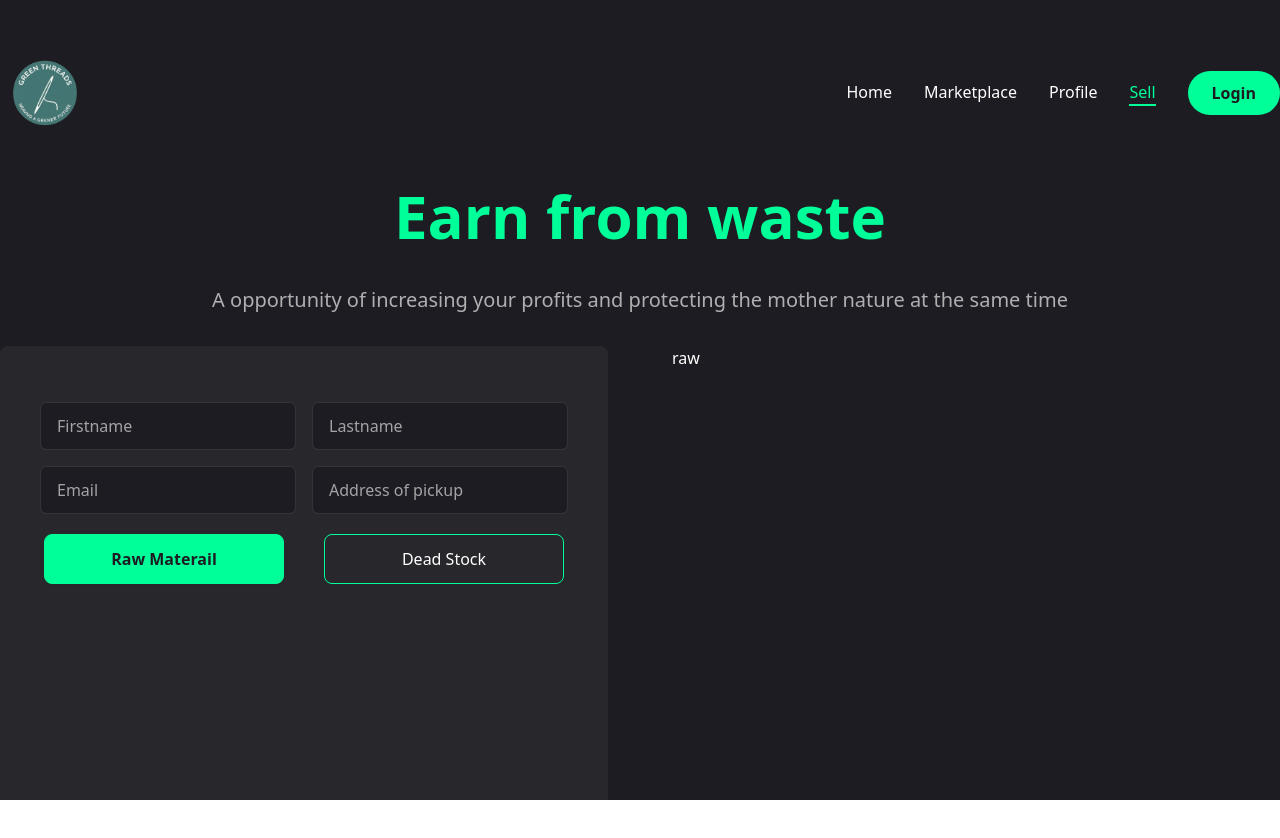
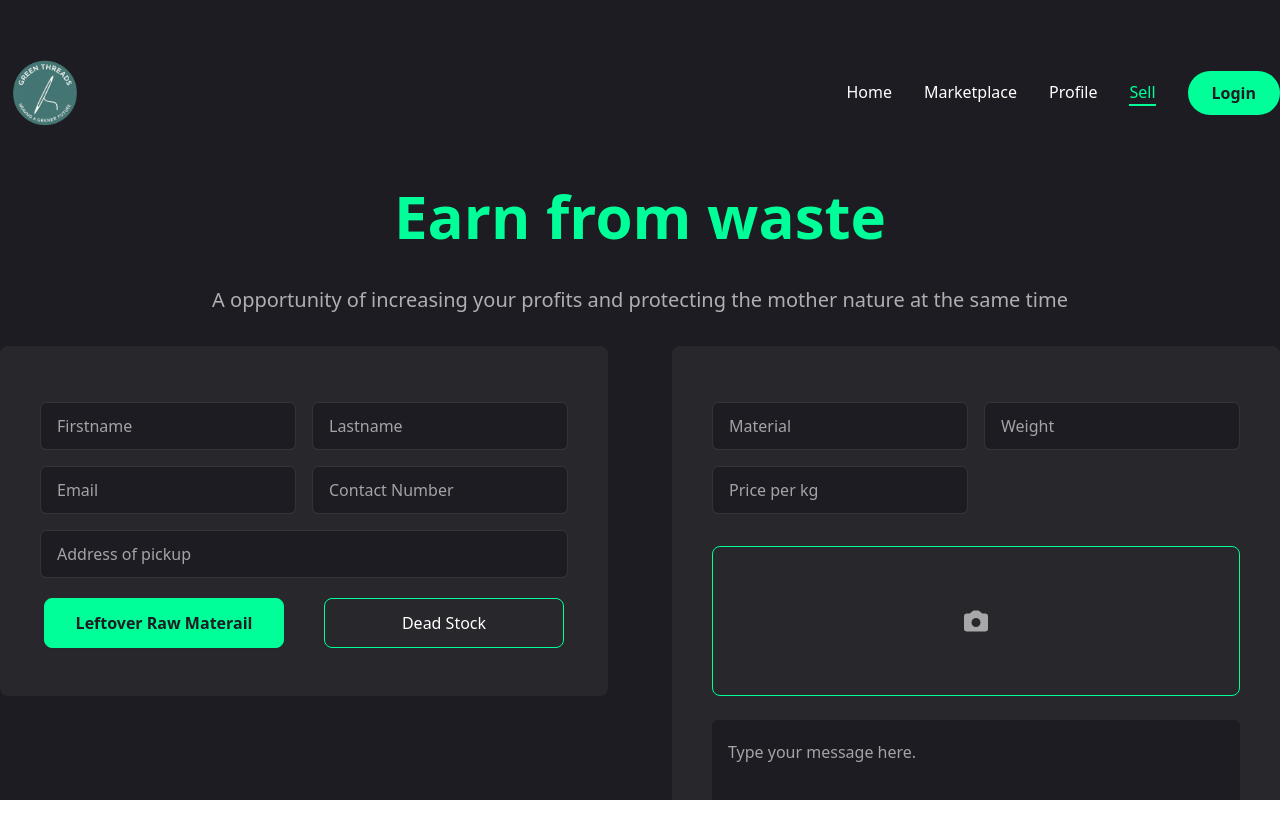
Before and after one commit to 0xVaibhav/Chain-abstraction-, a Next.js app in the folder frontend/: page /sell in a window 1280 px wide. Shown: the top 838 px of the page. Built offline with nearby package versions, Linux system fonts and the light colour scheme.

Commit message:
completed sell route with image uploading feature

```diff
--- a/frontend/app/sell/page.tsx
+++ b/frontend/app/sell/page.tsx
@@ -1,9 +1,12 @@
 "use client";
 
+import Modal from "@/components/Modal";
+import { Button } from "@/components/ui/button";
 import { Input } from "@/components/ui/input";
 import { Tabs, TabsContent, TabsList, TabsTrigger } from "@/components/ui/tabs";
+import { Textarea } from "@/components/ui/textarea";
 import { motion } from "framer-motion";
-import React from "react";
+import React, { useState } from "react";
 
 const page = () => {
   return (
@@ -11,9 +14,9 @@ const page = () => {
       initial={{ opacity: 0 }}
       animate={{
         opacity: 1,
-        transition: { delay: 2.4, duration: 0.4, ease: "easeIn" },
+        transition: { delay: 2.4, duration: 0.6, ease: "easeIn" },
       }}
-      className="   "
+      className="mb-8"
     >
       <div className="flex justify-center flex-col gap-[40px]">
         <h3 className="text-6xl text-accent font-semibold text-center ">
@@ -27,13 +30,18 @@ const page = () => {
       <div className="container mx-auto">
         <Tabs defaultValue="raw">
           <div className="flex flex-row gap-[5%] ">
-            <form className="bg-[#27272c] rounded-lg p-10 w-[47.5%]  ">
+            <form className="bg-[#27272c] rounded-lg p-10 w-[47.5%] h-[350px] ">
               <div className="grid grid-cols-2 gap-4 my-4 justify-center  ">
                 <Input type="firstname" placeholder="Firstname" />
                 <Input type="lastname" placeholder="Lastname" />
                 <Input type="email" placeholder="Email" />
-                <Input type="address" placeholder="Address of pickup" />
+                <Input type="phone" placeholder="Contact Number" />
               </div>
+              <Input
+                className="w-full mb-4"
+                type="address"
+                placeholder="Address of pickup"
+              />
 
               {/* options */}
               <TabsList className="flex flex-row gap-[40px] ">
@@ -41,7 +49,7 @@ const page = () => {
                   value="raw"
                   className="flex items-center justify-center bg-transparent border border-accent hover:border-accent-hover"
                 >
-                  Raw Materail
+                  Leftover Raw Materail
                 </TabsTrigger>
                 <TabsTrigger
                   value="dead"
@@ -52,9 +60,35 @@ const page = () => {
               </TabsList>
             </form>
             {/* response to the button selected */}
-            <div className="max-h-[47.5%]">
-              <TabsContent value="raw">raw</TabsContent>
-              <TabsContent value="dead">dead</TabsContent>
+            <div className="w-[47.5%]  p-10 rounded-lg bg-[#27272c]">
+              <TabsContent value="raw">
+                <div className="flex flex-col gap-6">
+                  <div className="grid grid-cols-2 gap-4 mt-4 mb-2 justify-center  ">
+                    <Input type="material" placeholder="Material" />
+                    <Input type="quantity" placeholder="Weight" />
+                    <Input type="price" placeholder="Price per kg" />
+                  </div>
+                  <div className="w-full h-[150px]"><Modal/></div>
+                  <Textarea
+                    className="h-[200px]"
+                    placeholder="Type your message here."
+                  />
+                </div>
+              </TabsContent>
+              <TabsContent value="dead">
+                <div className="flex flex-col gap-6">
+                  <div className="grid grid-cols-2 gap-4 mt-4 mb-2 justify-center  ">
+                    <Input type="material" placeholder="Material" />
+                    <Input type="number" placeholder="Number of Pieces" />
+                    <Input type="price" placeholder="Price per peice" />
+                  </div>
+                  <div className="w-full h-[150px]"><Modal/></div>
+                  <Textarea
+                    className="h-[200px]"
+                    placeholder="Type your message here."
+                  />
+                </div>
+              </TabsContent>
             </div>
           </div>
         </Tabs>
--- /dev/null
+++ b/frontend/components/Modal.tsx
@@ -0,0 +1,56 @@
+"use client";
+
+import React, { useEffect, useRef, useState } from "react";
+import { HiCamera } from "react-icons/hi";
+import { Button } from "./ui/button";
+
+const Modal = () => {
+  const modalRef = useRef<HTMLDivElement>(null);
+  const filePickerRef = useRef<HTMLInputElement | null>(null);
+
+  const [selectedFile, setSelectedFile] = useState<File | null>(null);
+  const [imageUrl, setImageUrl] = useState("");
+
+  const addImage = (e: React.ChangeEvent<HTMLInputElement>) => {
+    const file = e.target.files?.[0];
+
+    if (file) {
+      setSelectedFile(file);
+      const imagePreviewUrl = URL.createObjectURL(file);
+      setImageUrl(imagePreviewUrl);
+    }
+  };
+
+  return (
+    <div className="w-full h-full ">
+      <div
+        ref={modalRef}
+        className=""
+      >
+        {selectedFile ? (
+            <div className="flex  flex-col h-full w-full justify-center items-center m-2 p-2 cursor-pointer object-cover">
+              <img className="border border-accent rounded-lg p-2" src={imageUrl} alt="selected file" onClick={() => setSelectedFile(null)} height={100} width={200} />
+            </div>
+        ) : (
+          <div
+            className="border h-[150px] w-full border-accent hover:text-accent-hover  bg-transparent text-accent hover:border-accent-hover    cursor-pointer rounded-lg flex justify-center items-center "
+            onClick={() => filePickerRef.current?.click()}
+          >
+
+            <HiCamera className="text-3xl text-white/60 cursor-pointer" />
+            <input
+              hidden
+              ref={filePickerRef}
+              type="file"
+              accept="image/*"
+              onChange={addImage}
+              />
+
+          </div>
+        )}
+      </div>
+    </div>
+  );
+};
+
+export default Modal;
```
